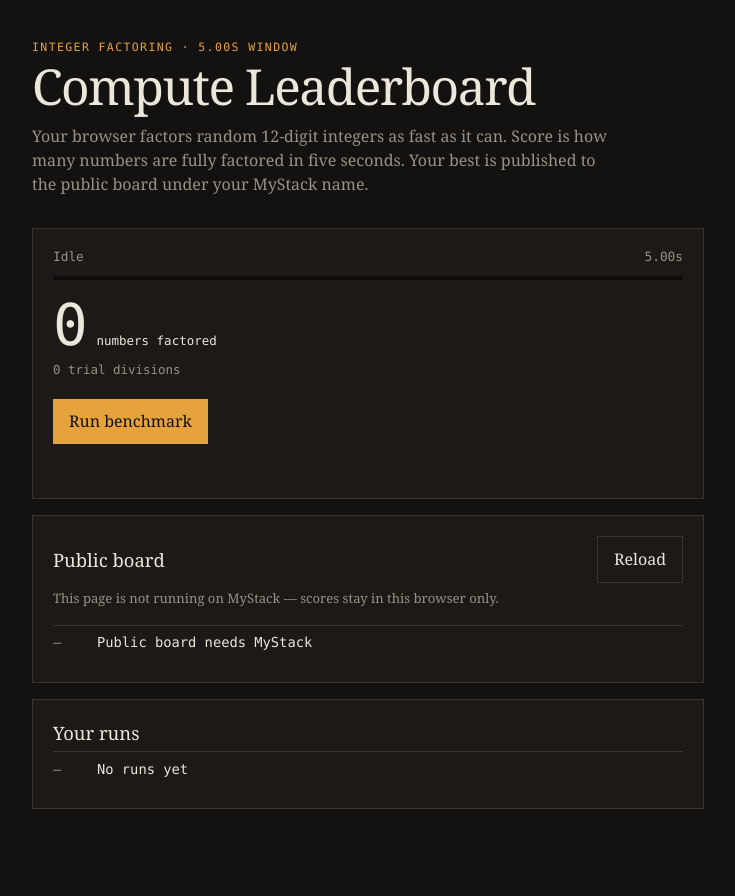
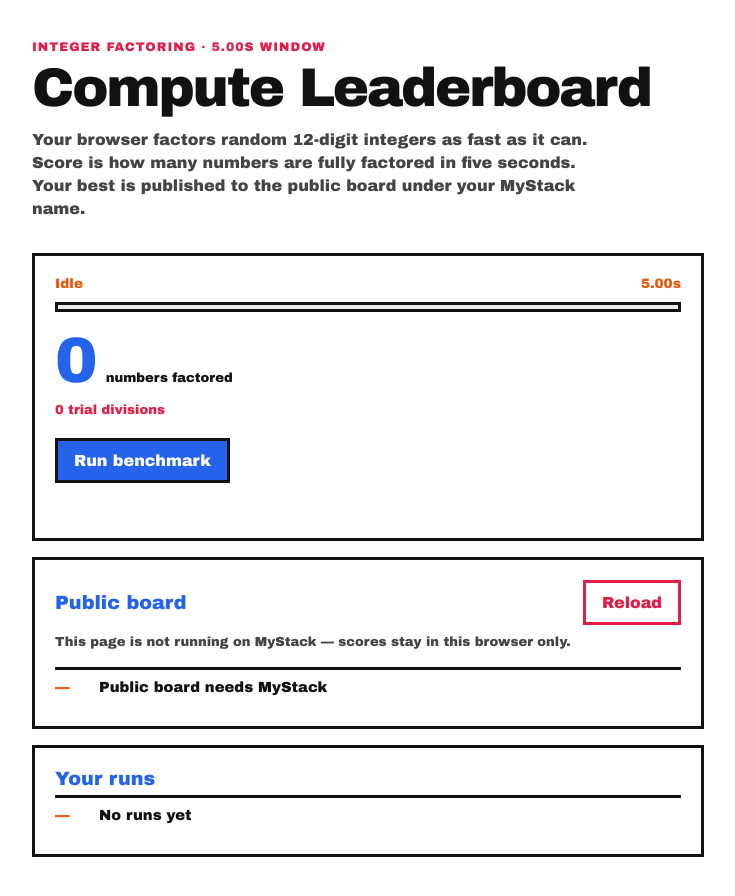
Before and after one commit to hamish810/compute-leaderboard, a plain HTML site: page index.html in a window 1280 px wide. Shown: the whole page, without its empty margins (272-1007 px from the left). Drawn offline with Linux system fonts and the light colour scheme.

Commit message:
style change

```diff
--- a/styles.css
+++ b/styles.css
@@ -1,11 +1,13 @@
 :root {
-  --bg: #141210;
-  --paper: #1c1916;
-  --ink: #ece6db;
-  --muted: #9a9184;
-  --line: #3a342c;
-  --accent: #e6a23c;
-  --good: #c3d9a3;
+  --bg: #ffffff;
+  --paper: #ffffff;
+  --ink: #111111;
+  --muted: #444444;
+  --line: #111111;
+  --accent: #2563eb;
+  --hot: #e11d48;
+  --good: #16a34a;
+  --warn: #ea580c;
 }
 
 * {
@@ -17,7 +19,9 @@ html, body {
   min-height: 100%;
   background: var(--bg);
   color: var(--ink);
-  font-family: Georgia, "Iowan Old Style", "Palatino Linotype", serif;
+  font-family: "Arial Black", "Arial Bold", Impact, Haettenschweiler, "Franklin Gothic Bold", sans-serif;
+  font-weight: 800;
+  font-synthesis: none;
 }
 
 body {
@@ -34,24 +38,24 @@ body {
 
 .kicker {
   margin: 0 0 0.4rem;
-  font-family: ui-monospace, "Cascadia Code", Consolas, monospace;
-  font-size: 0.72rem;
-  letter-spacing: 0.12em;
+  font-size: 0.78rem;
+  letter-spacing: 0.08em;
   text-transform: uppercase;
-  color: var(--accent);
+  color: var(--hot);
 }
 
 h1 {
   margin: 0 0 0.75rem;
-  font-size: clamp(2rem, 6vw, 3.1rem);
-  font-weight: 500;
-  letter-spacing: -0.03em;
-  line-height: 1.05;
+  font-size: clamp(2.1rem, 7vw, 3.4rem);
+  font-weight: 900;
+  letter-spacing: -0.04em;
+  line-height: 1.02;
+  color: var(--ink);
 }
 
 .lede, .hint, .store-note, .ops {
   color: var(--muted);
-  line-height: 1.5;
+  line-height: 1.45;
 }
 
 .lede {
@@ -61,7 +65,7 @@ h1 {
 
 .bench, .board-wrap {
   background: var(--paper);
-  border: 1px solid var(--line);
+  border: 3px solid var(--line);
   padding: 1.25rem 1.25rem 1.4rem;
 }
 
@@ -73,15 +77,15 @@ h1 {
 .meter-top {
   display: flex;
   justify-content: space-between;
-  font-family: ui-monospace, "Cascadia Code", Consolas, monospace;
-  font-size: 0.8rem;
-  color: var(--muted);
+  font-size: 0.85rem;
+  color: var(--warn);
 }
 
 .bar {
-  height: 4px;
+  height: 10px;
   margin: 0.7rem 0 1.1rem;
-  background: #100e0c;
+  background: #ececec;
+  border: 3px solid var(--line);
 }
 
 .bar i {
@@ -100,20 +104,21 @@ h1 {
 }
 
 .score-readout span {
-  font-family: ui-monospace, "Cascadia Code", Consolas, monospace;
-  font-size: clamp(2.4rem, 8vw, 3.6rem);
+  font-size: clamp(2.6rem, 9vw, 4rem);
   line-height: 1;
-  letter-spacing: -0.04em;
+  letter-spacing: -0.05em;
+  font-weight: 900;
+  color: var(--accent);
 }
 
 .score-readout small,
 .ops {
-  font-family: ui-monospace, "Cascadia Code", Consolas, monospace;
-  font-size: 0.78rem;
+  font-size: 0.82rem;
 }
 
 .ops {
   margin: 0.4rem 0 1.2rem;
+  color: var(--hot);
 }
 
 .actions {
@@ -125,11 +130,12 @@ h1 {
 button {
   cursor: pointer;
   font: inherit;
+  font-weight: 800;
   min-height: 44px;
   padding: 0.7rem 1rem;
-  color: #141210;
+  color: #ffffff;
   background: var(--accent);
-  border: 0;
+  border: 3px solid var(--line);
   -webkit-tap-highlight-color: transparent;
 }
 
@@ -139,15 +145,16 @@ button:disabled {
 }
 
 button.ghost {
-  color: var(--ink);
-  background: transparent;
-  border: 1px solid var(--line);
+  color: var(--hot);
+  background: #ffffff;
+  border: 3px solid var(--hot);
 }
 
 .hint {
   min-height: 1.3em;
   margin: 0.85rem 0 0;
   font-size: 0.9rem;
+  color: var(--good);
 }
 
 .board-head {
@@ -160,8 +167,9 @@ button.ghost {
 
 h2 {
   margin: 0;
-  font-size: 1.15rem;
-  font-weight: 500;
+  font-size: 1.2rem;
+  font-weight: 900;
+  color: var(--accent);
 }
 
 .store-note {
@@ -181,12 +189,14 @@ h2 {
   gap: 0.75rem;
   align-items: baseline;
   padding: 0.55rem 0;
-  border-top: 1px solid var(--line);
-  font-family: ui-monospace, "Cascadia Code", Consolas, monospace;
-  font-size: 0.86rem;
+  border-top: 3px solid var(--line);
+  font-size: 0.92rem;
 }
 
-.board .rank,
+.board .rank {
+  color: var(--warn);
+}
+
 .board .when,
 .board .who {
   color: var(--muted);
@@ -204,6 +214,8 @@ h2 {
 
 .board .pts {
   font-variant-numeric: tabular-nums;
+  font-weight: 900;
+  color: var(--accent);
 }
 
 @media (max-width: 520px) {
@@ -216,7 +228,7 @@ h2 {
   }
 
   .board li {
-    font-size: 0.8rem;
+    font-size: 0.82rem;
   }
 }
 
```
